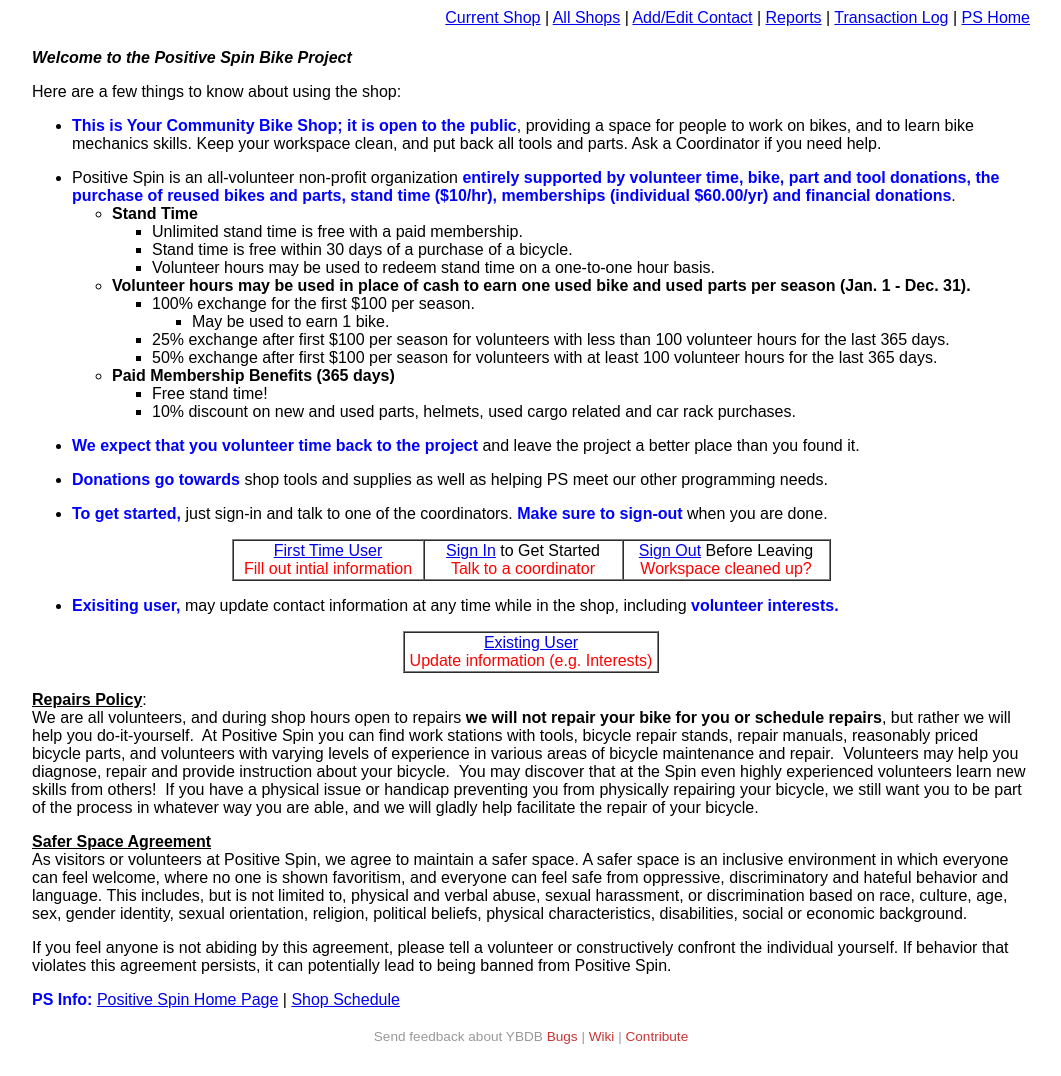
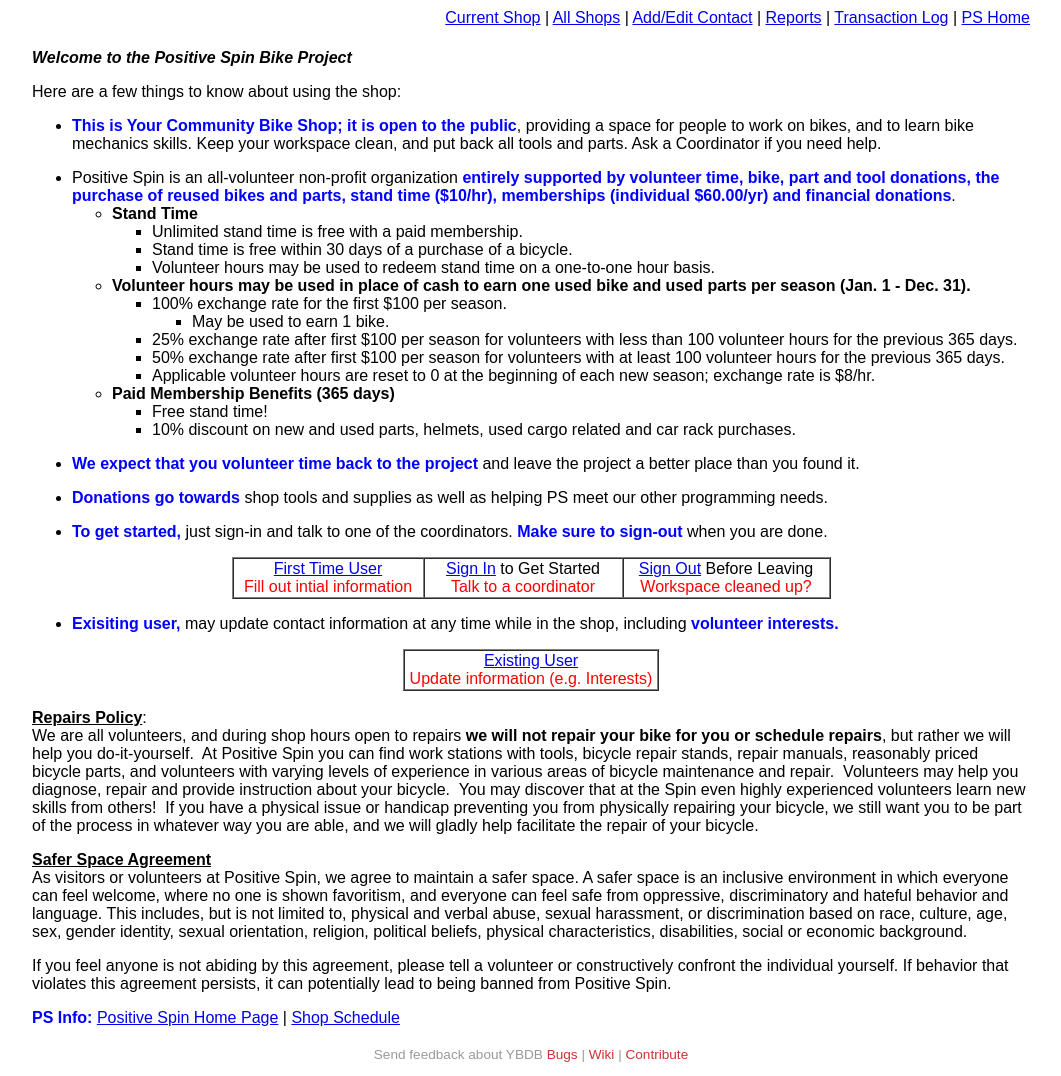
Before and after one commit to fspc/Yellow-Bike-Database, a PHP site: page /shop_welcome.php in a window 1280 px wide. Shown: the whole page, without its empty margins (109-1170 px from the left). Before the commit the page ends 1044 px from the top, so only its background shows below. Run offline with PHP 8.4, Linux system fonts and the light colour scheme; data that the repository does not hold is empty.

Commit message:
Improving verbiage.

```diff
--- a/shop_welcome.php
+++ b/shop_welcome.php
@@ -26,12 +26,13 @@ require_once('Connections/database_functions.php');
       		</ul>
       		<li><strong>Volunteer hours may be used in place of cash to earn one used bike and used parts per season (Jan. 1 - Dec. 31).</strong></li>
       		<ul>
-					<li>100% exchange for the first $100 per season.</li>
+					<li>100% exchange rate for the first $100 per season.</li>
 					<ul>
 						<li>May be used to earn 1 bike.</li>
 					</ul>
-					<li>25% exchange after first $100 per season for volunteers with less than 100 volunteer hours for the last 365 days.</li>
-					<li>50% exchange after first $100 per season for volunteers with at least 100 volunteer hours for the last 365 days.</li>
+					<li>25% exchange rate after first $100 per season for volunteers with less than 100 volunteer hours for the previous 365 days.</li>
+					<li>50% exchange rate after first $100 per season for volunteers with at least 100 volunteer hours for the previous 365 days.</li>
+					<li>Applicable volunteer hours are reset to 0 at the beginning of each new season; exchange rate is $8/hr.</li>
       		</ul>
       	</ul>
    		<ul>
```
